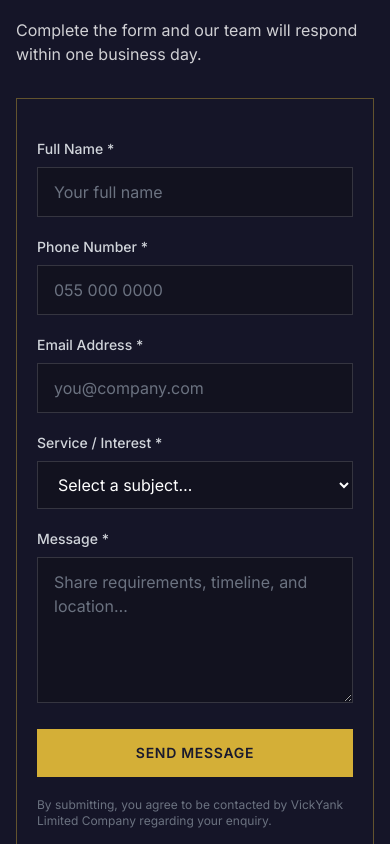
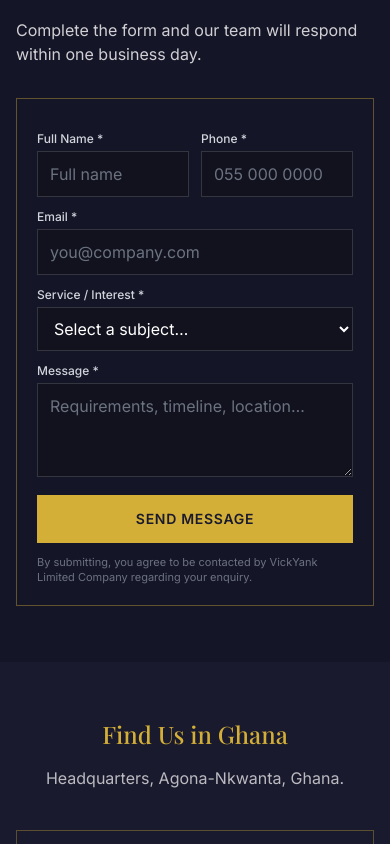
Before and after one commit to innocent-yeboah/vickyank_com_ltd, a Next.js app: page /contact in a window 390 px wide. Shown: the part 1120-1964 px from the top of the page. Built offline with nearby package versions, Linux system fonts and the light colour scheme; no server answers; grey boxes are pictures that could not be loaded.

Commit message:
Shorten enquiry forms on mobile and simplify the homepage.
Drop the gold, equipment, and car galleries from Home, and hide duplicate quote banners under service forms on small screens.

Co-authored-by: Cursor <cursoragent@cursor.com>

```diff
--- a/app/globals.css
+++ b/app/globals.css
@@ -111,7 +111,7 @@ body {
 
   /* Contact form apparatus — 16px text avoids iOS input zoom. */
   .form-apparatus {
-    @apply w-full border border-white/15 bg-navy-dark px-4 py-3 text-base text-white outline-none transition-all placeholder:text-gray-500 focus:border-gold focus:bg-navy-light focus:ring-1 focus:ring-gold/30;
+    @apply w-full border border-white/15 bg-navy-dark px-3 py-2.5 text-base text-white outline-none transition-all placeholder:text-gray-500 focus:border-gold focus:bg-navy-light focus:ring-1 focus:ring-gold/30 sm:px-4 sm:py-3;
   }
 
   .btn-gold {
--- a/app/page.tsx
+++ b/app/page.tsx
@@ -2,17 +2,9 @@ import type { Metadata } from "next";
 import Image from "next/image";
 import Link from "next/link";
 import CoverHero from "@/components/home/CoverHero";
-import PhotoGrid from "@/components/ui/PhotoGrid";
 import SectionHeading from "@/components/ui/SectionHeading";
 import CtaBanner from "@/components/ui/CtaBanner";
-import {
-  aboutCopy,
-  brochureServices,
-  equipmentGallery,
-  goldGallery,
-  whyPillars,
-} from "@/content/brochure";
-import { luxuryFleet } from "@/lib/catalog";
+import { aboutCopy, brochureServices, whyPillars } from "@/content/brochure";
 import { site } from "@/lib/site";
 
 export const metadata: Metadata = {
@@ -21,11 +13,6 @@ export const metadata: Metadata = {
 };
 
 export default function HomePage() {
-  const carGallery = luxuryFleet.map((car) => ({
-    src: car.image,
-    alt: car.name,
-  }));
-
   return (
     <>
       <CoverHero />
@@ -100,74 +87,6 @@ export default function HomePage() {
       <section className="bg-navy page-section">
         <div className="mx-auto max-w-7xl px-4 sm:px-6 lg:px-8">
           <SectionHeading
-            eyebrow="Trading Desk"
-            title="Gold Trading — Trusted & Transparent"
-            description="In gold, reputation is collateral. VickYank buys and sells raw and refined gold with the transparency serious counterparties demand."
-          />
-          <PhotoGrid images={goldGallery} className="mt-10" />
-          <div className="mt-8">
-            <Link href="/services/gold-trading" className="text-sm font-semibold uppercase tracking-wider text-gold hover:text-gold-soft">
-              Visit the trading desk →
-            </Link>
-          </div>
-        </div>
-      </section>
-
-      <section className="bg-navy-ink page-section">
-        <div className="mx-auto max-w-7xl px-4 sm:px-6 lg:px-8">
-          <SectionHeading
-            eyebrow="Fleet"
-            title="Heavy Equipment & Machinery"
-            description="Our excavator fleet serves mining operations, construction firms, and contractors nationwide. Every machine is inspected and serviced before deployment."
-          />
-          <PhotoGrid images={equipmentGallery} className="mt-10" />
-          <div className="mt-8 grid gap-4 md:grid-cols-3">
-            <article className="brochure-card">
-              <h3 className="font-heading text-xl text-gold">Renting</h3>
-              <p className="mt-2 text-sm leading-relaxed text-white/80">
-                Daily, weekly, and monthly terms. Volvo EC550E and other classes available for hire.
-              </p>
-            </article>
-            <article className="brochure-card">
-              <h3 className="font-heading text-xl text-gold">Selling</h3>
-              <p className="mt-2 text-sm leading-relaxed text-white/80">
-                CAT 330 and select machines available for outright purchase. Confirm current stock and delivery.
-              </p>
-            </article>
-            <article className="brochure-card">
-              <h3 className="font-heading text-xl text-gold">Spare Parts</h3>
-              <p className="mt-2 text-sm leading-relaxed text-white/80">
-                Undercarriage, hydraulics, filters, GET, pins, bushings, and attachments.
-              </p>
-            </article>
-          </div>
-          <div className="mt-8">
-            <Link href="/services/equipment" className="text-sm font-semibold uppercase tracking-wider text-gold hover:text-gold-soft">
-              View equipment →
-            </Link>
-          </div>
-        </div>
-      </section>
-
-      <section className="bg-navy page-section">
-        <div className="mx-auto max-w-7xl px-4 sm:px-6 lg:px-8">
-          <SectionHeading
-            eyebrow="Executive Mobility"
-            title="Luxury Car Rental — Drive in Style"
-            description="Premium vehicles maintained to showroom standard for executives, events, and VIP travel."
-          />
-          <PhotoGrid images={carGallery} className="mt-10" />
-          <div className="mt-8">
-            <Link href="/services/luxury-cars" className="text-sm font-semibold uppercase tracking-wider text-gold hover:text-gold-soft">
-              View the fleet →
-            </Link>
-          </div>
-        </div>
-      </section>
-
-      <section className="bg-navy-ink page-section">
-        <div className="mx-auto max-w-7xl px-4 sm:px-6 lg:px-8">
-          <SectionHeading
             align="center"
             eyebrow="Partnership"
             title="Why Choose VickYank?"
--- a/app/services/equipment/page.tsx
+++ b/app/services/equipment/page.tsx
@@ -183,6 +183,7 @@ export default function EquipmentPage() {
       </section>
 
       <CtaBanner
+        className="hidden md:block"
         title="Need a Machine Tomorrow?"
         description="Contact us for current availability, rates, and delivery arrangements anywhere in Ghana."
       />
--- a/app/services/gold-trading/page.tsx
+++ b/app/services/gold-trading/page.tsx
@@ -246,6 +246,7 @@ export default function GoldTradingPage() {
       </section>
 
       <CtaBanner
+        className="hidden md:block"
         title="Ready to Move Gold Professionally?"
         description="High-value trades deserve institutional discipline. Start with a confidential enquiry today."
       />
--- a/app/services/luxury-cars/page.tsx
+++ b/app/services/luxury-cars/page.tsx
@@ -155,6 +155,7 @@ export default function LuxuryCarsPage() {
       </section>
 
       <CtaBanner
+        className="hidden md:block"
         title="Need Executive Transport?"
         description="Discreet, punctual, and presentation-ready — reserve your vehicle with VickYank."
       />
--- a/app/services/mining/page.tsx
+++ b/app/services/mining/page.tsx
@@ -102,6 +102,7 @@ export default function MiningServicePage() {
       </section>
 
       <CtaBanner
+        className="hidden md:block"
         title="Ready to Move From Ground to Gold?"
         description="Partner with an industrial operator that holds global standards and local expertise."
       />
--- a/app/services/spare-parts/page.tsx
+++ b/app/services/spare-parts/page.tsx
@@ -158,6 +158,7 @@ export default function SparePartsServicePage() {
       </section>
 
       <CtaBanner
+        className="hidden md:block"
         title="Keep Your Fleet Earning"
         description="Shop online or speak with our parts desk for urgent turnaround."
       />
--- a/components/forms/InquiryForm.tsx
+++ b/components/forms/InquiryForm.tsx
@@ -16,6 +16,9 @@ type InquiryFormProps = {
   /** Extra fields shown for gold trading / rentals */
   variant?: "default" | "gold" | "rental" | "equipment";
 };
+
+const labelClass =
+  "mb-1 block text-xs font-medium text-gray-300 sm:mb-2 sm:text-sm";
 
 /**
  * Reusable lead-capture form for VickYank Limited.
@@ -87,12 +90,15 @@ export default function InquiryForm({
   }
 
   return (
-    <form onSubmit={handleSubmit} className="space-y-5">
+    <form onSubmit={handleSubmit} className="space-y-3 sm:space-y-5">
       <input type="hidden" name="context" value={context} />
+      {defaultService ? (
+        <input type="hidden" name="service" value={defaultService} />
+      ) : null}
 
-      <div className="grid gap-5 sm:grid-cols-2">
+      <div className="grid grid-cols-2 gap-3 sm:gap-5">
         <div>
-          <label htmlFor="inq-name" className="mb-2 block text-sm font-medium text-gray-300">
+          <label htmlFor="inq-name" className={labelClass}>
             Full Name *
           </label>
           <input
@@ -101,13 +107,13 @@ export default function InquiryForm({
             type="text"
             required
             autoComplete="name"
-            placeholder="Your full name"
+            placeholder="Full name"
             className="form-apparatus"
           />
         </div>
         <div>
-          <label htmlFor="inq-phone" className="mb-2 block text-sm font-medium text-gray-300">
-            Phone Number *
+          <label htmlFor="inq-phone" className={labelClass}>
+            Phone *
           </label>
           <input
             id="inq-phone"
@@ -121,9 +127,10 @@ export default function InquiryForm({
         </div>
       </div>
 
+      <div className={variant === "equipment" ? "grid grid-cols-1 gap-3 sm:grid-cols-2 sm:gap-5" : ""}>
         <div>
-        <label htmlFor="inq-email" className="mb-2 block text-sm font-medium text-gray-300">
-          Email Address *
+          <label htmlFor="inq-email" className={labelClass}>
+            Email *
           </label>
           <input
             id="inq-email"
@@ -135,11 +142,26 @@ export default function InquiryForm({
             className="form-apparatus"
           />
         </div>
+        {variant === "equipment" && (
+          <div>
+            <label htmlFor="inq-machine" className={labelClass}>
+              Machine / Part
+            </label>
+            <input
+              id="inq-machine"
+              name="machine"
+              type="text"
+              placeholder="e.g. 20T excavator"
+              className="form-apparatus"
+            />
+          </div>
+        )}
+      </div>
 
       {variant === "gold" && (
-        <div className="grid gap-5 sm:grid-cols-2">
+        <div className="grid grid-cols-2 gap-3 sm:gap-5">
           <div>
-            <label htmlFor="inq-trade-type" className="mb-2 block text-sm font-medium text-gray-300">
+            <label htmlFor="inq-trade-type" className={labelClass}>
               Trade Type *
             </label>
             <select
@@ -160,14 +182,14 @@ export default function InquiryForm({
             </select>
           </div>
           <div>
-            <label htmlFor="inq-quantity" className="mb-2 block text-sm font-medium text-gray-300">
-              Approximate Quantity
+            <label htmlFor="inq-quantity" className={labelClass}>
+              Quantity
             </label>
             <input
               id="inq-quantity"
               name="quantity"
               type="text"
-              placeholder="e.g. 2 kg raw gold"
+              placeholder="e.g. 2 kg"
               className="form-apparatus"
             />
           </div>
@@ -175,63 +197,39 @@ export default function InquiryForm({
       )}
 
       {variant === "rental" && (
-        <div className="grid gap-5 sm:grid-cols-2">
+        <div className="grid grid-cols-2 gap-3 sm:gap-5">
           <div>
-            <label htmlFor="inq-vehicle" className="mb-2 block text-sm font-medium text-gray-300">
-              Preferred Vehicle
+            <label htmlFor="inq-vehicle" className={labelClass}>
+              Vehicle
             </label>
             <input
               id="inq-vehicle"
               name="vehicle"
               type="text"
-              placeholder="e.g. Executive Sedan"
+              placeholder="e.g. Jaguar XE"
               className="form-apparatus"
             />
           </div>
           <div>
-            <label htmlFor="inq-dates" className="mb-2 block text-sm font-medium text-gray-300">
+            <label htmlFor="inq-dates" className={labelClass}>
               Hire Dates
             </label>
             <input
               id="inq-dates"
               name="dates"
               type="text"
-              placeholder="e.g. 20–22 Sep 2026"
+              placeholder="e.g. 20–22 Sep"
               className="form-apparatus"
             />
           </div>
         </div>
       )}
 
-      {variant === "equipment" && (
+      {!defaultService && (
         <div>
-          <label htmlFor="inq-machine" className="mb-2 block text-sm font-medium text-gray-300">
-            Machine / Part Needed
-          </label>
-          <input
-            id="inq-machine"
-            name="machine"
-            type="text"
-            placeholder="e.g. 20T excavator or track roller"
-            className="form-apparatus"
-          />
-        </div>
-      )}
-
-      <div>
-        <label htmlFor="inq-service" className="mb-2 block text-sm font-medium text-gray-300">
+          <label htmlFor="inq-service" className={labelClass}>
             Service / Interest *
           </label>
-        {defaultService ? (
-          <input
-            id="inq-service"
-            name="service"
-            type="text"
-            required
-            defaultValue={defaultService}
-            className="form-apparatus"
-          />
-        ) : (
           <select
             id="inq-service"
             name="service"
@@ -248,20 +246,20 @@ export default function InquiryForm({
             <option value="Luxury Cars">Luxury Cars</option>
             <option value="Other">Other</option>
           </select>
+        </div>
       )}
-      </div>
 
       <div>
-        <label htmlFor="inq-message" className="mb-2 block text-sm font-medium text-gray-300">
+        <label htmlFor="inq-message" className={labelClass}>
           Message *
         </label>
         <textarea
           id="inq-message"
           name="message"
           required
-          rows={5}
-          placeholder="Share requirements, timeline, and location…"
-          className="form-apparatus resize-y"
+          rows={3}
+          placeholder="Requirements, timeline, location…"
+          className="form-apparatus min-h-[5.5rem] resize-y sm:min-h-[7rem]"
         />
       </div>
 
@@ -275,7 +273,7 @@ export default function InquiryForm({
         {state === "submitting" ? "Sending…" : submitLabel}
       </button>
 
-      <p className="text-xs text-gray-500">
+      <p className="text-[11px] leading-snug text-gray-500 sm:text-xs">
         By submitting, you agree to be contacted by VickYank Limited Company regarding your
         enquiry.
       </p>
--- a/components/ui/CtaBanner.tsx
+++ b/components/ui/CtaBanner.tsx
@@ -5,6 +5,7 @@ import { ArrowRightIcon, WhatsAppIcon } from "@/components/ui/Icons";
 type CtaBannerProps = {
   title?: string;
   description?: string;
+  className?: string;
 };
 
 /**
@@ -13,9 +14,10 @@ type CtaBannerProps = {
 export default function CtaBanner({
   title = "Get in Touch",
   description = "Let’s discuss your needs.",
+  className = "",
 }: CtaBannerProps) {
   return (
-    <section className="bg-navy-cover">
+    <section className={`bg-navy-cover ${className}`.trim()}>
       <div className="mx-auto flex max-w-7xl flex-col items-stretch gap-8 px-4 py-14 text-center sm:px-6 sm:py-20 lg:flex-row lg:items-center lg:justify-between lg:text-left lg:px-8">
         <div className="max-w-2xl">
           <p className="kicker">Contact</p>
```
Lines whose indentation alone changed are shown as unchanged.
